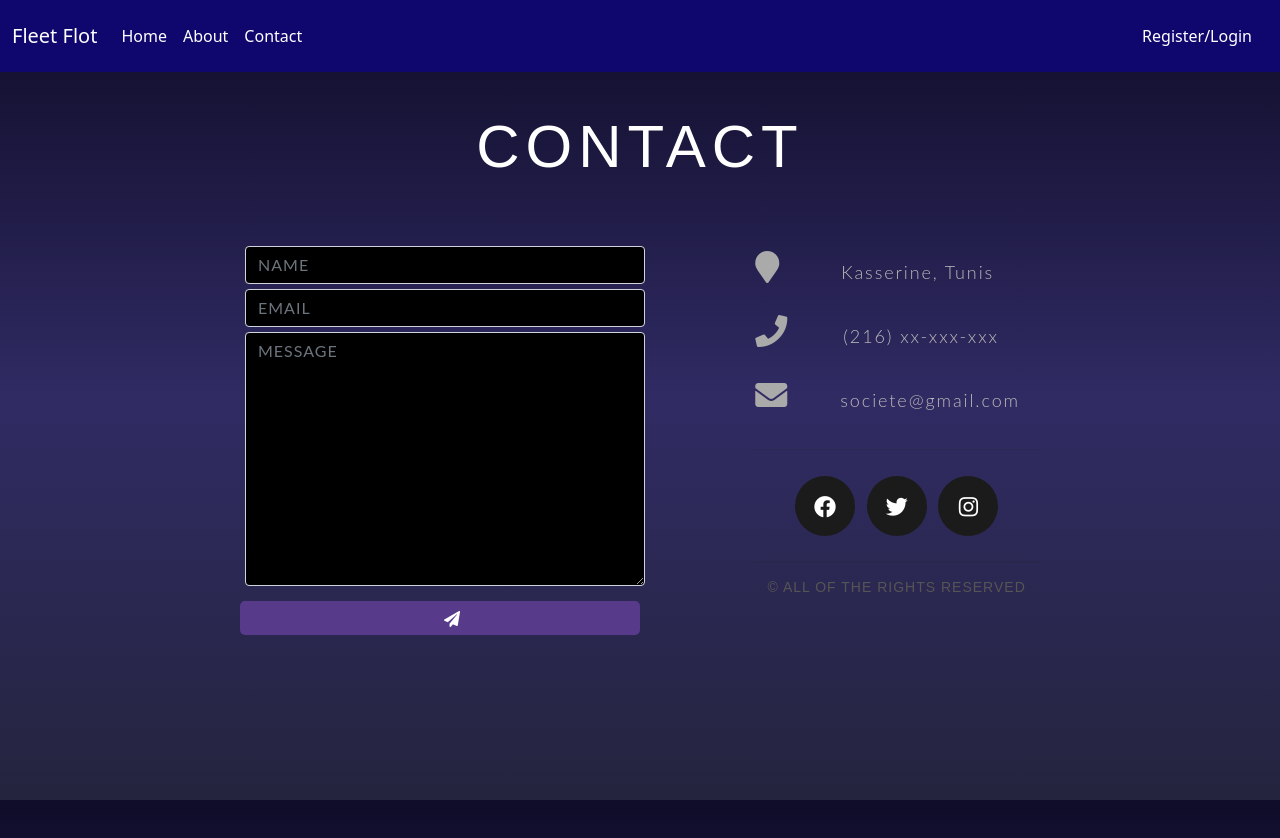
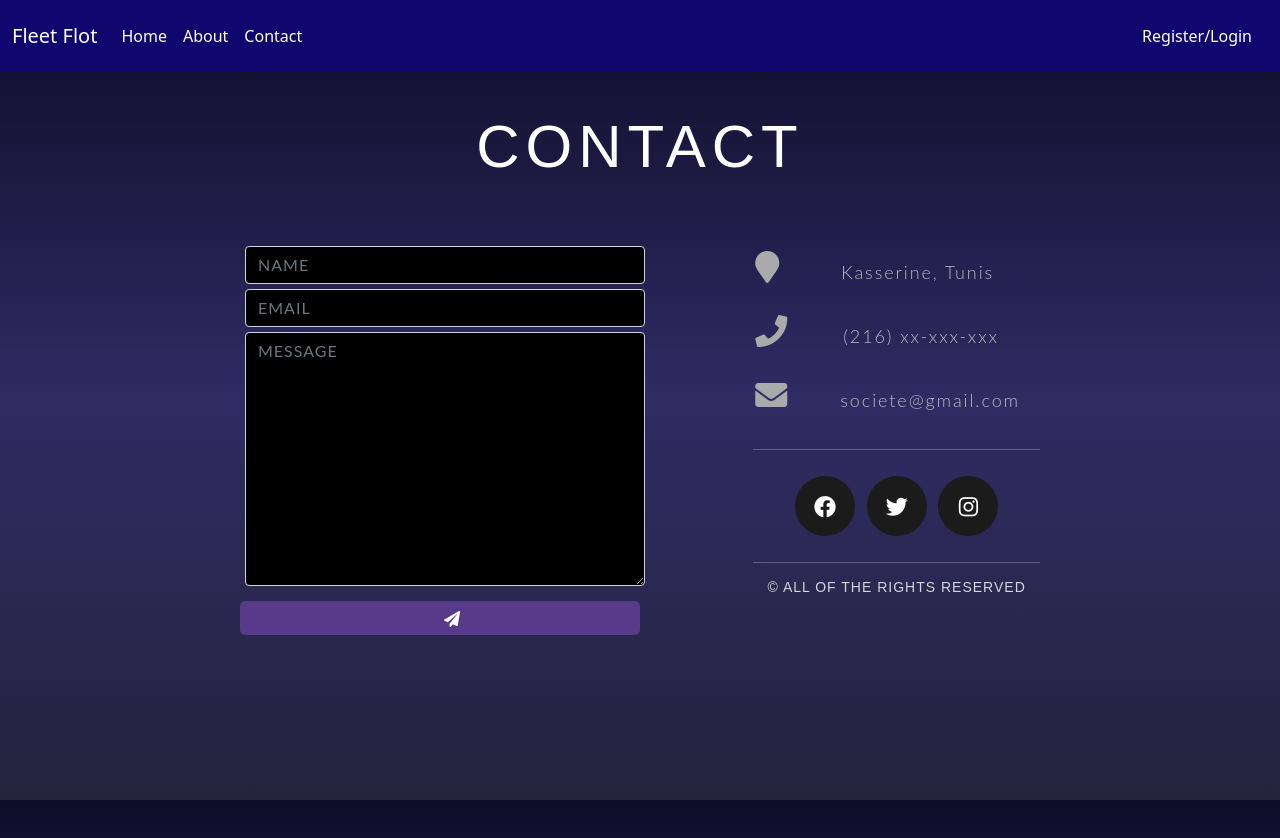
Before and after one commit to nid-94/Delivary-System, a website built with webpack: page src/contact.html in a window 1280 px wide. Built offline with nearby package versions, Linux system fonts and the light colour scheme.

```diff
--- a/src/contact.html
+++ b/src/contact.html
@@ -10,7 +10,6 @@
             integrity="sha384-1BmE4kWBq78iYhFldvKuhfTAU6auU8tT94WrHftjDbrCEXSU1oBoqyl2QvZ6jIW3"
             crossorigin="anonymous"
         />
-
         <link
             rel="stylesheet"
             href="https://cdnjs.cloudflare.com/ajax/libs/font-awesome/5.15.0/css/all.min.css"
@@ -155,8 +154,8 @@
                             >
                         </li>
                     </ul>
+                    <hr>
 
-                    <hr />
                     <ul class="social-media-list">
 
                         <li>
@@ -176,7 +175,7 @@
                             </a>
                         </li>
                     </ul>
-                    <hr />
+                    <hr>
 
                     <div class="copyright">&copy; ALL OF THE RIGHTS RESERVED</div>
                 </div>
--- a/src/style.css
+++ b/src/style.css
@@ -324,13 +324,13 @@
 
 .copyright {
     font: 200 14px "Oswald", sans-serif;
-    color: #555;
+    color: rgb(216, 213, 213);
     letter-spacing: 1px;
     text-align: center;
 }
 
 hr {
-    border-color: rgba(255, 255, 255, 0.6);
+    color: rgb(255, 255, 255);
 }
 
 /* Begin Media Queries*/
```
